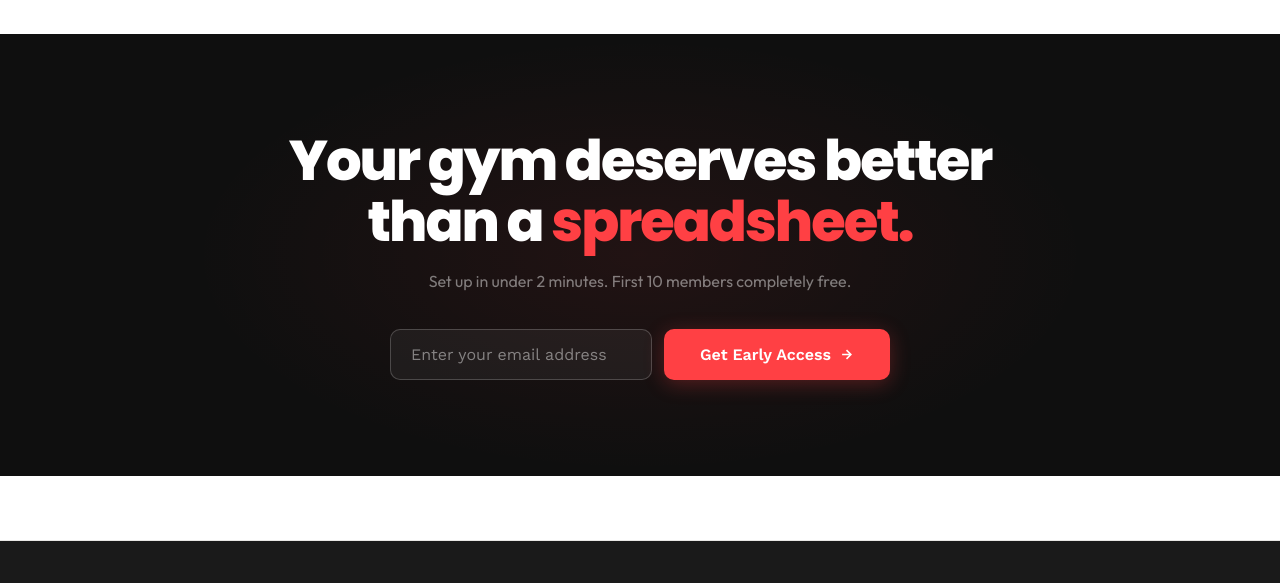
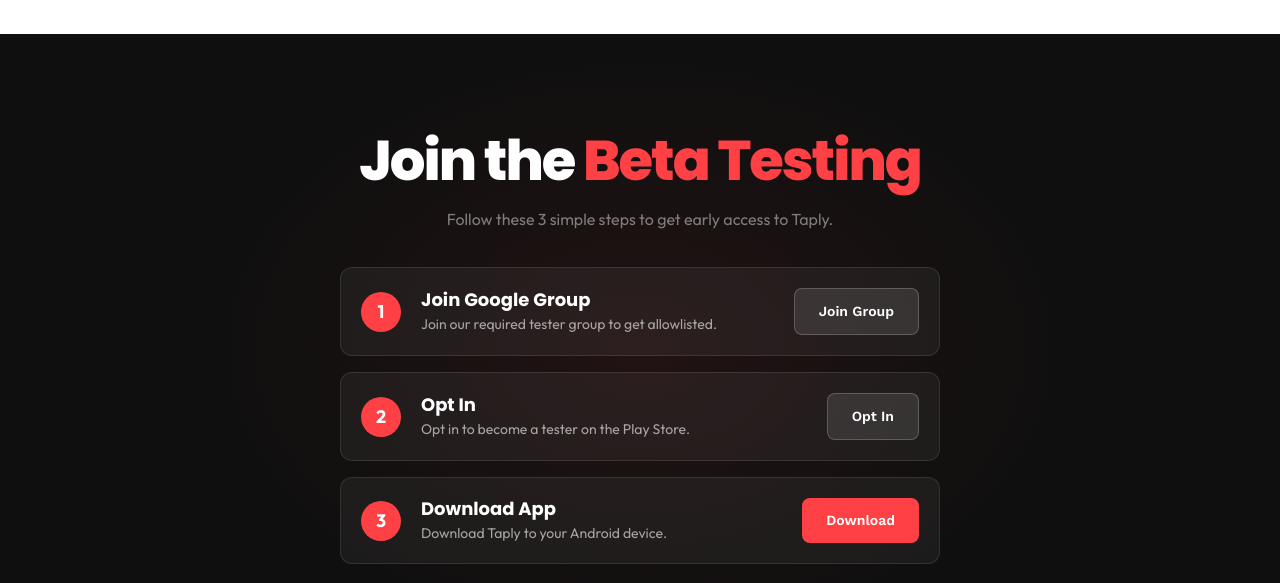
Before and after one commit to umerfaisal1/taply-landing, a website built with Vite: page index.html in a window 1280 px wide. Shown: the part 4410-4993 px from the top of the page. Built offline with nearby package versions, Linux system fonts and the light colour scheme.

Commit message:
added google groups

```diff
--- a/index.html
+++ b/index.html
@@ -962,37 +962,116 @@
       position: relative;
     }
 
-    /* EARLY ACCESS FORM */
-    .early-access-form {
-      display: flex;
+    /* BETA TESTING STEPS */
+    .testing-steps {
+      display: flex;
+      flex-direction: column;
+      gap: 16px;
+      max-width: 600px;
+      margin: 0 auto;
+      text-align: left;
+    }
+
+    .testing-step {
+      display: flex;
+      align-items: center;
+      background: rgba(255, 255, 255, 0.05);
+      border: 1px solid rgba(255, 255, 255, 0.1);
+      border-radius: 12px;
+      padding: 20px;
+      gap: 20px;
+      transition: all 0.2s;
+      position: relative;
+      z-index: 2;
+    }
+
+    .testing-step:hover {
+      background: rgba(255, 255, 255, 0.08);
+      border-color: rgba(255, 255, 255, 0.2);
+    }
+
+    .testing-step-num {
+      width: 40px;
+      height: 40px;
+      background: var(--red);
+      color: white;
+      border-radius: 50%;
+      display: flex;
+      align-items: center;
       justify-content: center;
-      gap: 12px;
-      max-width: 500px;
-      margin: 0 auto;
-      flex-wrap: wrap;
-      position: relative;
-    }
-
-    .early-access-input {
-      flex: 1 1 240px;
-      padding: 15px 20px;
-      font-size: 16px;
+      font-weight: 700;
+      font-size: 18px;
+      flex-shrink: 0;
+    }
+
+    .testing-step-content {
+      flex: 1;
+    }
+
+    .testing-step-content h3 {
+      color: white;
+      font-family: 'Poppins', sans-serif;
+      font-size: 18px;
+      margin-bottom: 4px;
+      font-weight: 600;
+      margin-top: 0;
+    }
+
+    .testing-step-content p {
+      margin: 0;
+      font-size: 14px;
+      color: rgba(255, 255, 255, 0.6);
+      line-height: 1.4;
+    }
+
+    .testing-btn {
+      white-space: nowrap;
+      padding: 12px 24px;
+      font-size: 14px;
+      text-decoration: none;
+      font-weight: 600;
+      font-family: 'Work Sans', sans-serif;
+      border-radius: 8px;
+      transition: all 0.2s;
+      cursor: pointer;
+    }
+
+    .testing-btn.primary {
+      background: var(--red);
+      color: white;
+      border: none;
+    }
+
+    .testing-btn.primary:hover {
+      background: #e03538;
+      transform: translateY(-2px);
+    }
+
+    .testing-btn.secondary {
+      background: rgba(255, 255, 255, 0.1);
+      color: white;
       border: 1px solid rgba(255, 255, 255, 0.2);
-      border-radius: 10px;
-      font-family: 'Work Sans', sans-serif;
-      outline: none;
-      background: rgba(255, 255, 255, 0.05);
-      color: white;
-      transition: all 0.2s;
-    }
-
-    .early-access-input::placeholder {
-      color: rgba(255, 255, 255, 0.45);
-    }
-
-    .early-access-input:focus {
-      border-color: var(--red);
-      background: rgba(255, 255, 255, 0.1);
+    }
+
+    .testing-btn.secondary:hover {
+      background: rgba(255, 255, 255, 0.15);
+      border-color: rgba(255, 255, 255, 0.3);
+    }
+
+    @media (max-width: 600px) {
+      .testing-step {
+        flex-direction: column;
+        align-items: flex-start;
+        text-align: left;
+        gap: 12px;
+      }
+      .testing-btn {
+        width: 100%;
+        text-align: center;
+        justify-content: center;
+        display: flex;
+        box-sizing: border-box;
+      }
     }
 
     /* FOOTER */
@@ -1425,17 +1504,37 @@
 
   <!-- CTA -->
   <section class="cta-section reveal" id="early-access">
-    <h2>Your gym deserves better<br>than a <em>spreadsheet.</em></h2>
-    <p>Set up in under 2 minutes. First 10 members completely free.</p>
-    <form action="https://formspree.io/f/maqqavyk" method="POST" class="early-access-form">
-      <input type="email" name="email" placeholder="Enter your email address" required class="early-access-input">
-      <button type="submit" class="btn-primary" style="font-size:16px; padding:15px 36px; cursor:pointer;">
-        Get Early Access
-        <svg width="15" height="15" viewBox="0 0 24 24" fill="none" stroke="currentColor" stroke-width="2.5">
-          <path d="M5 12h14M12 5l7 7-7 7" />
-        </svg>
-      </button>
-    </form>
+    <h2>Join the <em>Beta Testing</em></h2>
+    <p>Follow these 3 simple steps to get early access to Taply.</p>
+
+    <div class="testing-steps">
+      <div class="testing-step">
+        <div class="testing-step-num">1</div>
+        <div class="testing-step-content">
+          <h3>Join Google Group</h3>
+          <p>Join our required tester group to get allowlisted.</p>
+        </div>
+        <a href="https://groups.google.com/g/taply-testers" target="_blank" class="testing-btn secondary">Join Group</a>
+      </div>
+
+      <div class="testing-step">
+        <div class="testing-step-num">2</div>
+        <div class="testing-step-content">
+          <h3>Opt In</h3>
+          <p>Opt in to become a tester on the Play Store.</p>
+        </div>
+        <a href="https://play.google.com/apps/testing/com.taply.app" target="_blank" class="testing-btn secondary">Opt In</a>
+      </div>
+
+      <div class="testing-step">
+        <div class="testing-step-num">3</div>
+        <div class="testing-step-content">
+          <h3>Download App</h3>
+          <p>Download Taply to your Android device.</p>
+        </div>
+        <a href="https://play.google.com/store/apps/details?id=com.taply.app" target="_blank" class="testing-btn primary">Download</a>
+      </div>
+    </div>
   </section>
 
   <!-- FOOTER -->
```
